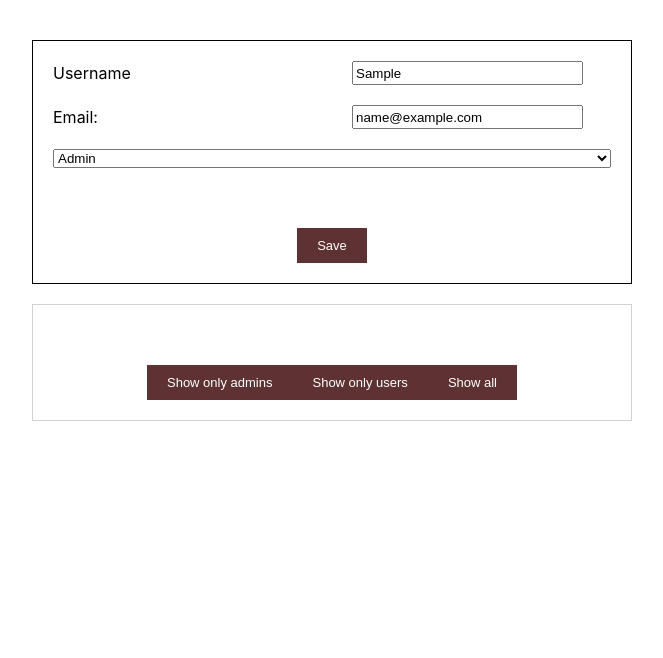
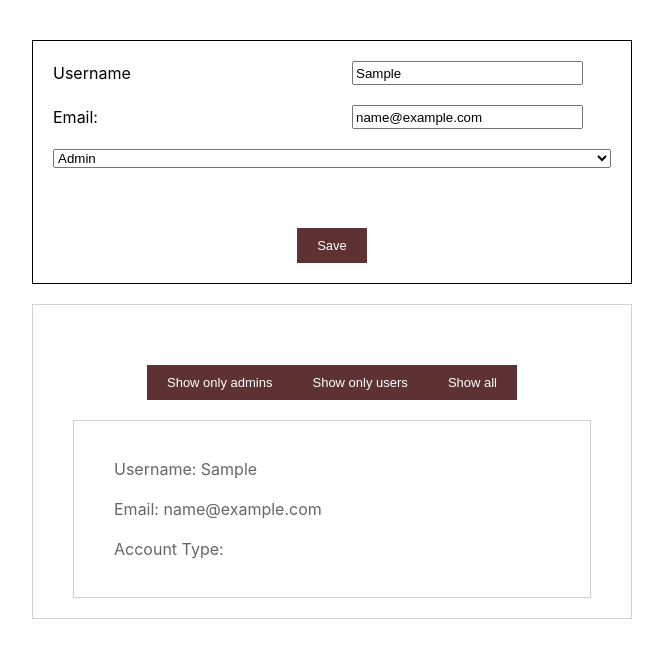
Before and after one commit to tycoonkabuzi/userFormReact, a React (Vite) app: page / in a window 1280 px wide. Both pictures are taken after typing "Sample", "name@example.com" into the empty fields and a click on the button "Save". Shown: the top 658 px of the page, without its empty margins (308-971 px from the left). Built offline with nearby package versions, Linux system fonts and the light colour scheme.

Commit message:
App done

```diff
--- a/src/App.jsx
+++ b/src/App.jsx
@@ -1,5 +1,3 @@
-import reactLogo from "./assets/react.svg";
-import viteLogo from "/vite.svg";
 import "./App.css";
 import UsersList from "./UsersList";
 import DisplayUserData from "./DisplayUserData";
@@ -17,6 +15,7 @@ function App() {
       <UsersList
         formData={formData}
         setFormData={setFormData}
+        formDataArray={formDataArray}
         setFormDataArray={setFormDataArray}
       />
       <DisplayUserData
--- a/src/DisplayUserData.jsx
+++ b/src/DisplayUserData.jsx
@@ -1,13 +1,15 @@
 import { useState } from "react";
 import "./DisplayUserData.css";
+import { useEffect } from "react";
 const DisplayUserData = ({ formDataArray, setFormDataArray }) => {
   //console.log(Array.isArray(formDataArray));
-  const [gather, setGather] = useState([]);
-  const deleteListElement = (theIndex) => {
-    const updatedArray = formDataArray.slice();
-    updatedArray.splice(theIndex, 1);
-    setFormDataArray(updatedArray);
-  };
+  const [gather, setGather] = useState(formDataArray);
+
+  useEffect(() => {
+    setGather(formDataArray);
+    console.log();
+  }, [formDataArray]);
+  console.log(formDataArray);
   const filterValues = (action) => {
     if (action == "admin") {
       const adminsArray = formDataArray.filter(
@@ -20,19 +22,26 @@ const DisplayUserData = ({ formDataArray, setFormDataArray }) => {
       );
       setGather(adminsArray);
     } else {
-      gather(formDataArray);
+      setGather(formDataArray);
     }
+  };
+  const deleteListElement = (theId) => {
+    const updatedArray = formDataArray.slice();
+    updatedArray.splice(theId, 1);
+    setFormDataArray(updatedArray);
+    console.log(updatedArray);
+    console.log(theId);
   };
   return (
     <div className="main">
       <button onClick={() => filterValues("admin")}>Show only admins</button>
       <button onClick={() => filterValues("standard")}>Show only users</button>
-      <button>Show all</button>
+      <button onClick={filterValues}>Show all</button>
       {gather.map((formElement, index) => (
         <div
           className="main-list"
           key={index}
-          onClick={() => deleteListElement(index)}
+          onClick={() => deleteListElement(formElement.id)}
         >
           <p>Username: {formElement.username}</p>
           <p>Email: {formElement.email} </p>
--- a/src/UsersList.jsx
+++ b/src/UsersList.jsx
@@ -1,19 +1,32 @@
 import "./UsersList.css";
 
-const UsersList = ({ formData, setFormData, setFormDataArray }) => {
+const UsersList = ({
+  formData,
+  setFormData,
+  formDataArray,
+  setFormDataArray,
+}) => {
+  // get the data from the form input
+
   const getFormData = (e) => {
     const target = e.target;
     const nameInput = target.name;
+
     setFormData((previousData) => {
       return { ...previousData, [nameInput]: target.value };
     });
   };
+
+  // save the data in an array by updating that array with the new values
   const saveData = (e) => {
     e.preventDefault();
+    const theId = formDataArray.length;
+    const updatedData = { ...formData, id: theId };
     setFormDataArray((prev) => {
-      return [...prev, formData];
+      return [...prev, updatedData];
     });
   };
+
   return (
     <div className="usersList">
       <form>
@@ -25,13 +38,16 @@ const UsersList = ({ formData, setFormData, setFormDataArray }) => {
           placeholder="User name"
           onChange={getFormData}
         />
+
         <label htmlFor="username">Email:</label>
+
         <input
           type="email"
           name="email"
           placeholder="Email address"
           onChange={getFormData}
         />
+
         <select name="select" id="" onChange={getFormData}>
           <option value="Admin">Admin</option>
           <option value="Standard">Standard</option>
```
